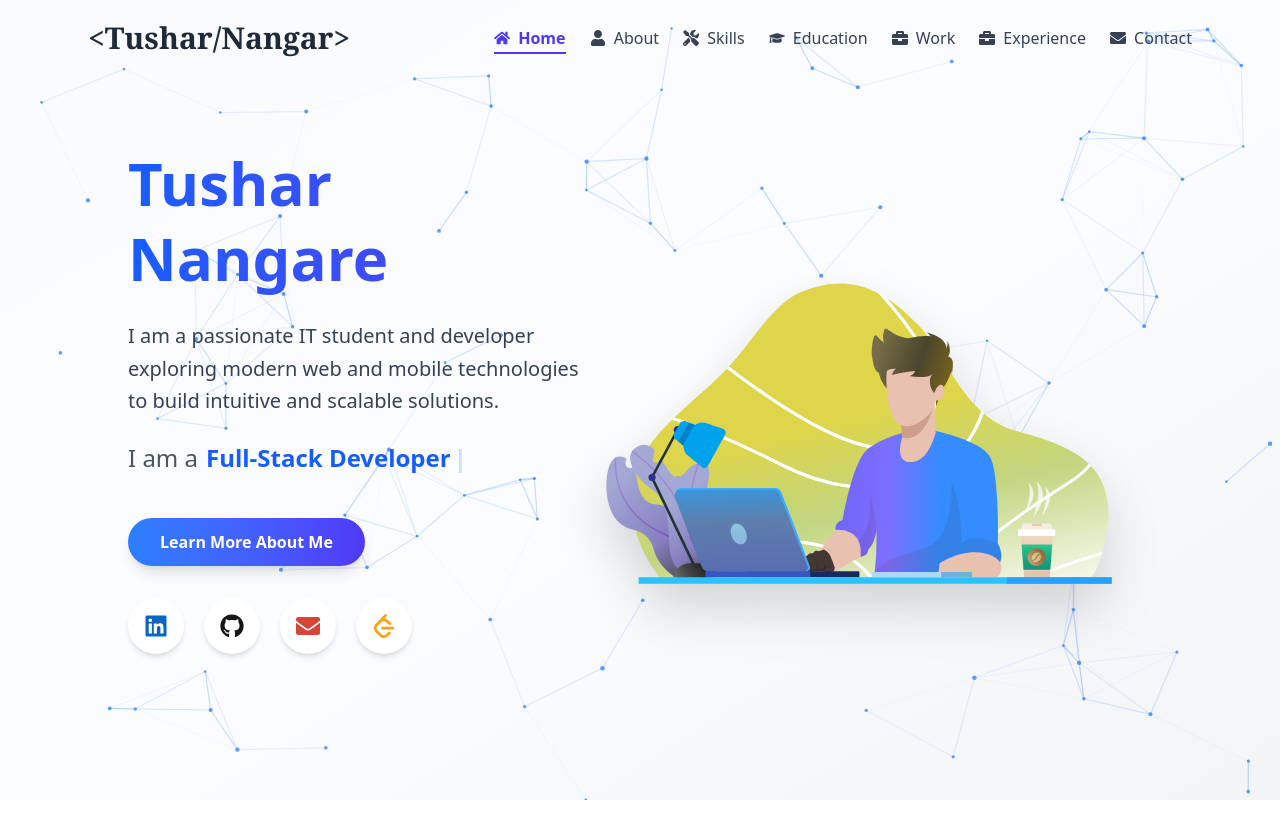
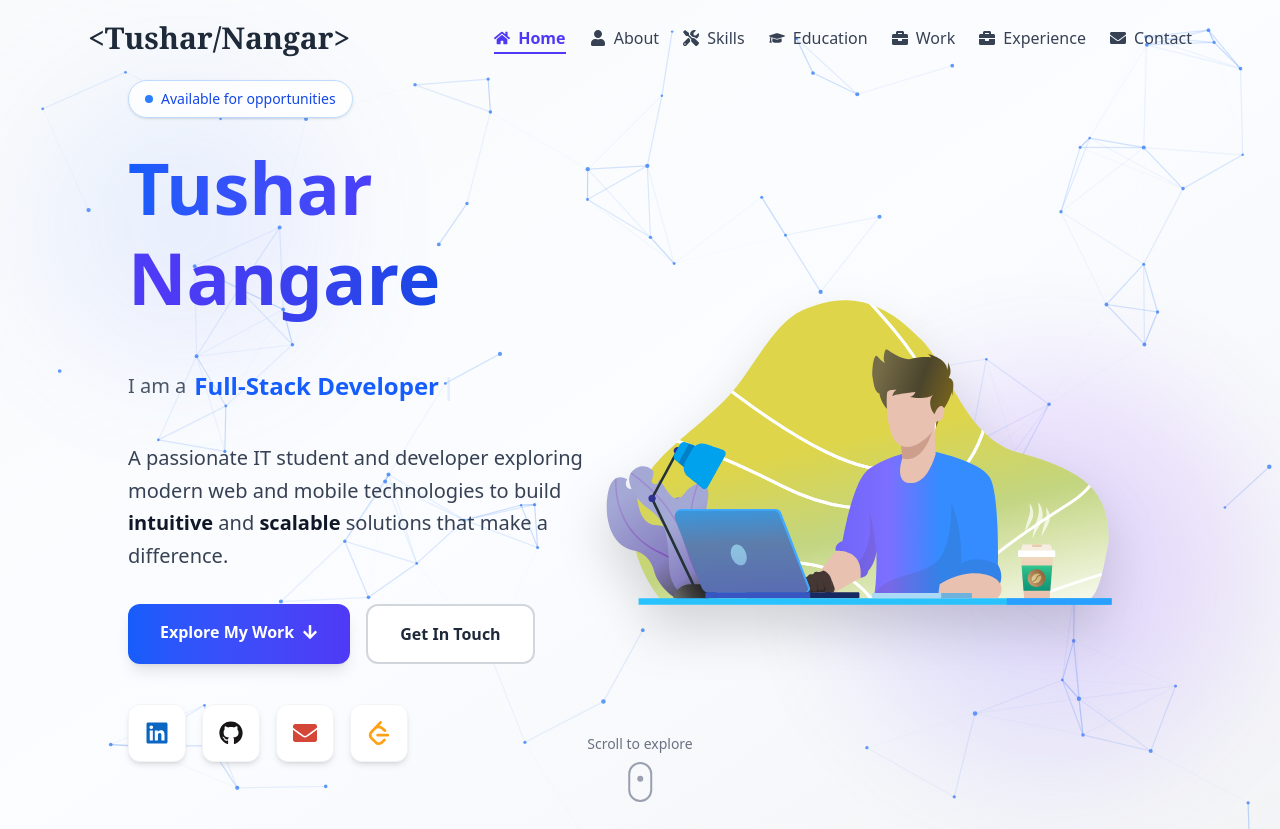
Before and after one commit to tusharnangare31/portfolio, a React (Vite) app: page / in a window 1280 px wide. Shown: the top 829 px of the page. Built offline with nearby package versions, Linux system fonts and the light colour scheme.

Commit message:
Change in Certification section

```diff
--- a/src/components/Experience.jsx
+++ b/src/components/Experience.jsx
@@ -1,14 +1,13 @@
 // src/components/Experience.jsx
 import React from "react";
 import { motion } from "framer-motion";
+import { FaAward, FaExternalLinkAlt } from "react-icons/fa";
 import cisco from "../assets/certificate/cisco.png";
 import cisco2 from "../assets/certificate/cisco2.png";
-import aicte from "../assets/certificate/aicte.jpeg"
-import oracle from "../assets/certificate/oracle.png"
-import scaler from "../assets/certificate/scaler.webp"
-// import infosys from "../assets/certificate/infosys.png"
-import google from "../assets/certificate/google.png"
-
+import aicte from "../assets/certificate/aicte.jpeg";
+import oracle from "../assets/certificate/oracle.png";
+import scaler from "../assets/certificate/scaler.webp";
+import google from "../assets/certificate/google.png";
 
 const experiences = [
   {
@@ -16,72 +15,115 @@ const experiences = [
     year: "2025",
     img: "https://www.samco.in/knowledge-center/wp-content/uploads/2024/12/Infosys-Share-Price.png",
     link: "#",
+    category: "AI/ML",
+    color: "from-blue-500 to-indigo-600",
   },
   {
     title: "Generative AI Professional – Oracle",
     year: "2025",
     img: oracle,
     link: "/certificates/oracle.pdf",
+    category: "AI/ML",
+    color: "from-red-500 to-orange-600",
   },
   {
     title: "Data Science Fundamentals – Scaler Topic",
     year: "2025",
     img: scaler,
     link: "/certificates/scaler.png",
+    category: "Data Science",
+    color: "from-purple-500 to-pink-600",
   },
   {
     title: "Python Essentials I – Cisco",
     year: "2025",
     img: cisco,
     link: "/certificates/PythonEssentials1.pdf",
+    category: "Programming",
+    color: "from-cyan-500 to-blue-600",
   },
   {
     title: "Python Essentials II – Cisco",
     year: "2025",
     img: cisco2,
     link: "/certificates/PythonEssentials2.pdf",
+    category: "Programming",
+    color: "from-cyan-500 to-blue-600",
   },
   {
     title: "AI-ML Virtual Internship – Google",
     year: "2025",
     img: google,
     link: "/certificates/google.pdf",
+    category: "AI/ML",
+    color: "from-green-500 to-teal-600",
   },
   {
     title: "Full-Stack Python Development – AICTE",
     year: "2024",
     img: aicte,
     link: "/certificates/aicte.pdf",
+    category: "Web Development",
+    color: "from-indigo-500 to-purple-600",
   },
-
 ];
 
 export default function Experience() {
+  const containerVariants = {
+    hidden: { opacity: 0 },
+    visible: {
+      opacity: 1,
+      transition: { staggerChildren: 0.1, delayChildren: 0.1 },
+    },
+  };
+
+  const cardVariants = {
+    hidden: { opacity: 0, y: 30, scale: 0.95 },
+    visible: {
+      opacity: 1,
+      y: 0,
+      scale: 1,
+      transition: { duration: 0.5, ease: "easeOut" },
+    },
+  };
+
   return (
     <section
       id="experience"
-      className="py-14 px-5 bg-gradient-to-b from-gray-50 to-white relative"
+      className="py-20 px-6 bg-gradient-to-br from-gray-50 via-blue-50/30 to-gray-100 relative overflow-hidden"
     >
-      <div className="max-w-5xl mx-auto text-center">
-        <motion.h2
+      {/* Background Decoration */}
+      <div className="absolute top-0 right-0 w-96 h-96 bg-gradient-to-br from-blue-200/20 to-indigo-200/20 rounded-full blur-3xl -z-0" />
+      <div className="absolute bottom-0 left-0 w-80 h-80 bg-gradient-to-tr from-purple-200/20 to-pink-200/20 rounded-full blur-3xl -z-0" />
+
+      <div className="max-w-7xl mx-auto relative z-10">
+        {/* Section Header */}
+        <motion.div
           initial={{ opacity: 0, y: -20 }}
           whileInView={{ opacity: 1, y: 0 }}
           viewport={{ once: true }}
           transition={{ duration: 0.6 }}
-          className="text-3xl md:text-4xl font-bold text-gray-900 mb-10"
+          className="text-center mb-16"
         >
+          <div className="inline-flex items-center gap-2 bg-indigo-100 text-indigo-700 px-4 py-2 rounded-full text-sm font-semibold mb-4">
+            <FaAward className="w-4 h-4" />
+            <span>Professional Growth</span>
+          </div>
+          <h2 className="text-4xl md:text-5xl font-extrabold text-gray-900 mb-4">
             Certifications & Achievements
-        </motion.h2>
+          </h2>
+          <p className="text-lg text-gray-600 max-w-2xl mx-auto">
+            Continuous learning and professional development through industry-recognized certifications
+          </p>
+        </motion.div>
 
+        {/* Certifications Grid */}
         <motion.div
-          className="grid grid-cols-2 sm:grid-cols-3 md:grid-cols-4 gap-5"
+          className="grid grid-cols-1 sm:grid-cols-2 lg:grid-cols-3 xl:grid-cols-4 gap-6"
+          variants={containerVariants}
           initial="hidden"
           whileInView="visible"
-          viewport={{ once: true }}
-          variants={{
-            hidden: {},
-            visible: { transition: { staggerChildren: 0.15 } },
-          }}
+          viewport={{ once: true, amount: 0.1 }}
         >
           {experiences.map((exp, idx) => (
             <motion.a
@@ -89,29 +131,84 @@ export default function Experience() {
               href={exp.link}
               target="_blank"
               rel="noopener noreferrer"
-              initial={{ opacity: 0, y: 20 }}
-              whileInView={{ opacity: 1, y: 0 }}
+              variants={cardVariants}
               whileHover={{
-                scale: 1.05,
-                y: -4,
-                boxShadow: "0 6px 18px rgba(0,0,0,0.12)",
+                y: -8,
+                scale: 1.03,
+                transition: { duration: 0.3, ease: "easeOut" },
               }}
-              transition={{ duration: 0.35 }}
-              className="bg-white border border-gray-100 rounded-xl shadow-sm hover:shadow-md transition-all duration-300 overflow-hidden flex flex-col items-center p-3 sm:p-4"
+              className="group relative bg-white rounded-2xl shadow-md hover:shadow-2xl transition-all duration-300 overflow-hidden border border-gray-100"
             >
+              {/* Gradient Overlay on Hover */}
+              <div className={`absolute inset-0 bg-gradient-to-br ${exp.color} opacity-0 group-hover:opacity-5 transition-opacity duration-300`} />
+
+              {/* Card Content */}
+              <div className="relative p-6 flex flex-col items-center text-center h-full">
+                {/* Logo Container */}
+                <div className="relative mb-4">
+                  <div className="w-24 h-24 rounded-xl bg-gradient-to-br from-gray-50 to-gray-100 p-3 shadow-sm group-hover:shadow-md transition-shadow duration-300 flex items-center justify-center">
                     <img
                       src={exp.img}
                       alt={exp.title}
-                className="w-16 h-16 sm:w-20 sm:h-20 rounded-md object-cover mb-2"
+                      className="w-full h-full object-contain rounded-lg"
+                      onError={(e) => {
+                        e.target.onerror = null;
+                        e.target.src = "https://placehold.co/200x200/e5e7eb/6b7280?text=Cert";
+                      }}
                     />
-              <h3 className="text-xs sm:text-sm font-semibold text-gray-800 text-center leading-tight mb-1">
+                  </div>
+                  {/* Decorative Ring */}
+                  <div className={`absolute inset-0 rounded-xl bg-gradient-to-br ${exp.color} opacity-0 group-hover:opacity-20 blur-sm transition-opacity duration-300 -z-10`} />
+                </div>
+
+                {/* Title */}
+                <h3 className="text-base font-bold text-gray-900 leading-tight mb-3 min-h-[3rem] flex items-center">
                   {exp.title}
                 </h3>
-              <p className="text-[10px] sm:text-xs text-teal-700 bg-teal-50 px-2 py-0.5 rounded-full">
+
+                {/* Category Badge */}
+                <div className="mb-3">
+                  <span className={`inline-block px-3 py-1 rounded-full text-xs font-semibold bg-gradient-to-r ${exp.color} text-white shadow-sm`}>
+                    {exp.category}
+                  </span>
+                </div>
+
+                {/* Year and Link */}
+                <div className="mt-auto pt-4 border-t border-gray-100 w-full flex items-center justify-between">
+                  <span className="text-sm font-semibold text-gray-500">
                     {exp.year}
-              </p>
+                  </span>
+                  <div className="flex items-center gap-1.5 text-indigo-600 group-hover:text-indigo-700 transition-colors">
+                    <span className="text-xs font-medium">View</span>
+                    <FaExternalLinkAlt className="w-3 h-3 group-hover:translate-x-0.5 group-hover:-translate-y-0.5 transition-transform duration-300" />
+                  </div>
+                </div>
+              </div>
+
+              {/* Shine Effect on Hover */}
+              <div className="absolute inset-0 -translate-x-full group-hover:translate-x-full transition-transform duration-700 bg-gradient-to-r from-transparent via-white/20 to-transparent pointer-events-none" />
             </motion.a>
           ))}
+        </motion.div>
+
+        {/* Bottom CTA (Optional) */}
+        <motion.div
+          initial={{ opacity: 0, y: 20 }}
+          whileInView={{ opacity: 1, y: 0 }}
+          viewport={{ once: true }}
+          transition={{ delay: 0.3, duration: 0.6 }}
+          className="mt-16 text-center"
+        >
+          <p className="text-gray-600 text-sm md:text-base mb-4">
+            Want to see more achievements and project work?
+          </p>
+          <a
+            href="#projects"
+            className="inline-flex items-center gap-2 px-6 py-3 bg-gradient-to-r from-indigo-600 to-blue-600 text-white font-semibold rounded-full shadow-lg hover:shadow-xl hover:scale-105 transition-all duration-300"
+          >
+            <span>View My Projects</span>
+            <FaExternalLinkAlt className="w-4 h-4" />
+          </a>
         </motion.div>
       </div>
     </section>
--- a/src/components/Hero.jsx
+++ b/src/components/Hero.jsx
@@ -1,15 +1,14 @@
-// src/components/Hero.jsx
+// src/components/Hero.jsx - PROFESSIONAL IMPROVEMENTS
 import React, { useRef, useEffect } from "react";
 import { Typewriter } from "react-simple-typewriter";
 import Tilt from "react-parallax-tilt";
 import Lottie from "lottie-react";
 import { motion, useAnimation } from "framer-motion";
 import { useInView } from "react-intersection-observer";
-import { FaLinkedin, FaGithub, FaEnvelope } from "react-icons/fa";
+import { FaLinkedin, FaGithub, FaEnvelope, FaArrowDown } from "react-icons/fa";
 import { SiLeetcode } from "react-icons/si";
 import heroAnimation from "../assets/hero.json";
 
-// -- CONSTANTS --
 const ANIMATION_PHRASES = [
   "Final-Year IT Student",
   "Full-Stack Developer",
@@ -21,39 +20,41 @@ const ANIMATION_PHRASES = [
 
 export default function Hero() {
   const controls = useAnimation();
-  const { ref, inView } = useInView({ threshold: 0.2 }); // Lower threshold for mobile triggering
+  const { ref, inView } = useInView({ threshold: 0.2 });
 
   useEffect(() => {
     if (inView) controls.start("visible");
     else controls.start("hidden");
   }, [controls, inView]);
 
-  // -- ANIMATION VARIANTS --
   const textVariants = {
-    hidden: { opacity: 0, y: 20 }, // Changed to y for safer mobile animation
-    visible: { opacity: 1, y: 0, transition: { duration: 0.7, ease: "easeOut" } },
+    hidden: { opacity: 0, y: 30 },
+    visible: { opacity: 1, y: 0, transition: { duration: 0.8, ease: [0.22, 1, 0.36, 1] } },
   };
 
   const animationVariants = {
     hidden: { opacity: 0, scale: 0.9 },
-    visible: { opacity: 1, scale: 1, transition: { duration: 0.9, ease: "easeOut" } },
+    visible: { opacity: 1, scale: 1, transition: { duration: 1, ease: [0.22, 1, 0.36, 1] } },
   };
 
   const socialLinks = [
-    { icon: <FaLinkedin />, link: "https://www.linkedin.com/in/tusharnangare31/", color: "#0A66C2" },
-    { icon: <FaGithub />, link: "https://github.com/tusharnangare31", color: "#171515" },
-    { icon: <FaEnvelope />, link: "mailto:tusharnangare311003@gmail.com", color: "#D44638" },
-    { icon: <SiLeetcode />, link: "https://leetcode.com/u/tusharnangare311003/", color: "#FFA116" },
+    { icon: <FaLinkedin />, link: "https://www.linkedin.com/in/tusharnangare31/", color: "#0A66C2", label: "LinkedIn" },
+    { icon: <FaGithub />, link: "https://github.com/tusharnangare31", color: "#171515", label: "GitHub" },
+    { icon: <FaEnvelope />, link: "mailto:tusharnangare311003@gmail.com", color: "#D44638", label: "Email" },
+    { icon: <SiLeetcode />, link: "https://leetcode.com/u/tusharnangare311003/", color: "#FFA116", label: "LeetCode" },
   ];
+
+  const scrollToAbout = () => {
+    const aboutSection = document.getElementById("about");
+    if (aboutSection) aboutSection.scrollIntoView({ behavior: "smooth", block: "start" });
+  };
 
   return (
     <section
       id="hero"
       ref={ref}
-      // Layout: Vertical on mobile (flex-col), Horizontal on Desktop (md:flex-row)
       className="relative min-h-screen flex flex-col md:flex-row items-center justify-center px-6 md:px-16 lg:px-32 py-24 md:py-20 overflow-hidden bg-gradient-to-br from-gray-50 via-blue-50/30 to-gray-100"
     >
-      {/* Particle background canvas */}
       <ParticleNetwork
         color="#3b82f6"
         mousePointColor="#f59e0b"
@@ -65,28 +66,39 @@ export default function Hero() {
         className="absolute inset-0 z-0 pointer-events-none"
       />
 
-      {/* --- TEXT CONTENT SECTION --- */}
+      {/* Decorative orbs */}
+      <div className="absolute top-20 left-10 w-72 h-72 bg-gradient-to-br from-blue-400/20 to-indigo-500/20 rounded-full blur-3xl animate-pulse" />
+      <div className="absolute bottom-20 right-10 w-96 h-96 bg-gradient-to-tr from-indigo-400/20 to-purple-500/20 rounded-full blur-3xl animate-pulse" style={{ animationDelay: "1s" }} />
+
       <motion.div
-        // Mobile: Centered text, Full Width
-        // Desktop: Left-aligned text, Half Width, Padding Right
         className="w-full md:w-1/2 flex flex-col items-center md:items-start text-center md:text-left z-10 md:pr-12"
         initial="hidden"
         animate={controls}
         variants={textVariants}
       >
-        {/* Mobile: Smaller Header / Desktop: Large Header */}
-        <h1 className="text-4xl sm:text-5xl md:text-6xl font-extrabold leading-tight bg-clip-text text-transparent bg-gradient-to-r from-blue-600 to-indigo-600 pb-2">
-          Tushar Nangare
+        {/* Status badge with pulse */}
+        <motion.div
+          initial={{ opacity: 0, y: -20 }}
+          animate={{ opacity: 1, y: 0 }}
+          transition={{ delay: 0.2, duration: 0.6 }}
+          className="inline-flex items-center gap-2 bg-white/80 backdrop-blur-sm border border-blue-200 px-4 py-2 rounded-full text-sm font-medium text-blue-700 shadow-sm mb-6"
+        >
+          <span className="relative flex h-2 w-2">
+            <span className="animate-ping absolute inline-flex h-full w-full rounded-full bg-blue-400 opacity-75"></span>
+            <span className="relative inline-flex rounded-full h-2 w-2 bg-blue-500"></span>
+          </span>
+          <span>Available for opportunities</span>
+        </motion.div>
+
+        <h1 className="text-4xl sm:text-5xl md:text-6xl lg:text-7xl font-extrabold leading-tight mb-2">
+          <span className="bg-clip-text text-transparent bg-gradient-to-r from-blue-600 via-indigo-600 to-blue-700">
+            Tushar Nangare
+          </span>
         </h1>
 
-        <p className="mt-4 text-base sm:text-lg md:text-xl text-gray-700 leading-relaxed max-w-lg md:max-w-xl">
-          I am a passionate IT student and developer exploring modern web and mobile technologies to build intuitive and scalable solutions.
-        </p>
-
-        {/* Typewriter: Flex row on desktop, centered column/row on mobile */}
-        <p className="mt-5 text-lg sm:text-xl md:text-2xl text-gray-800 font-medium h-12 md:h-10 flex flex-col md:flex-row items-center justify-center md:justify-start">
-          <span className="mb-1 md:mb-0 md:mr-2 text-gray-600">I am a</span>
-          <span className="text-blue-600 font-bold">
+        <div className="mt-6 mb-6 h-16 flex flex-col md:flex-row items-center justify-center md:justify-start gap-2">
+          <span className="text-lg md:text-xl text-gray-600 font-medium">I am a</span>
+          <span className="text-xl md:text-2xl text-blue-600 font-bold min-h-[2rem] flex items-center">
             <Typewriter
               words={ANIMATION_PHRASES}
               loop={0}
@@ -97,52 +109,84 @@ export default function Hero() {
               delaySpeed={1500}
             />
           </span>
+        </div>
+
+        <p className="text-base sm:text-lg md:text-xl text-gray-700 leading-relaxed max-w-lg md:max-w-xl mb-8">
+          A passionate IT student and developer exploring modern web and mobile technologies
+          to build <span className="font-semibold text-gray-900">intuitive</span> and
+          <span className="font-semibold text-gray-900"> scalable</span> solutions that make a difference.
         </p>
 
-        {/* CTA Button */}
-        <div className="mt-8 md:mt-10 flex justify-center md:justify-start w-full">
+        <div className="flex flex-col sm:flex-row gap-4 w-full sm:w-auto mb-10">
           <a
             href="#about"
-            className="px-8 py-3 rounded-full bg-gradient-to-r from-blue-500 to-indigo-600 text-white font-semibold shadow-lg hover:shadow-blue-500/40 hover:scale-105 transition-all duration-300 text-sm md:text-base"
+            className="group relative px-8 py-4 rounded-xl bg-gradient-to-r from-blue-600 to-indigo-600 text-white font-semibold shadow-lg hover:shadow-blue-500/50 transition-all duration-300 overflow-hidden"
           >
-            Learn More About Me
+            <span className="relative z-10 flex items-center justify-center gap-2">
+              Explore My Work
+              <FaArrowDown className="group-hover:translate-y-1 transition-transform duration-300" />
+            </span>
+            <div className="absolute inset-0 bg-gradient-to-r from-blue-700 to-indigo-700 translate-y-full group-hover:translate-y-0 transition-transform duration-300" />
+          </a>
+
+          <a
+            href="#contact"
+            className="px-8 py-4 rounded-xl bg-white border-2 border-gray-300 text-gray-800 font-semibold hover:border-blue-500 hover:text-blue-600 hover:shadow-lg transition-all duration-300"
+          >
+            Get In Touch
           </a>
         </div>
 
-        {/* Social Icons */}
-        <div className="mt-8 flex gap-5 justify-center md:justify-start flex-wrap">
+        <div className="flex gap-4 justify-center md:justify-start flex-wrap">
           {socialLinks.map((item, idx) => (
-            <a
+            <motion.a
               key={idx}
               href={item.link}
               target="_blank"
               rel="noopener noreferrer"
-              className="flex items-center justify-center rounded-full p-3 sm:p-4 text-xl md:text-2xl shadow-md hover:shadow-lg hover:scale-110 transition-all duration-300 bg-white"
+              aria-label={item.label}
+              whileHover={{ scale: 1.1, y: -4 }}
+              whileTap={{ scale: 0.95 }}
+              className="group relative flex items-center justify-center rounded-xl p-4 text-2xl shadow-md hover:shadow-xl transition-all duration-300 bg-white border border-gray-100"
               style={{ color: item.color }}
             >
               {item.icon}
-            </a>
+              <span className="absolute -bottom-8 left-1/2 -translate-x-1/2 bg-gray-900 text-white text-xs px-2 py-1 rounded opacity-0 group-hover:opacity-100 transition-opacity whitespace-nowrap pointer-events-none">
+                {item.label}
+              </span>
+            </motion.a>
           ))}
         </div>
+
+        <motion.button
+          onClick={scrollToAbout}
+          initial={{ opacity: 0 }}
+          animate={{ opacity: 1 }}
+          transition={{ delay: 1.5, duration: 1 }}
+          className="hidden md:flex absolute bottom-10 left-1/2 -translate-x-1/2 flex-col items-center gap-2 text-gray-500 hover:text-blue-600 transition-colors cursor-pointer group"
+          aria-label="Scroll to about section"
+        >
+          <span className="text-sm font-medium">Scroll to explore</span>
+          <div className="w-6 h-10 border-2 border-gray-400 rounded-full flex items-start justify-center p-1 group-hover:border-blue-600 transition-colors">
+            <motion.div
+              animate={{ y: [0, 12, 0] }}
+              transition={{ duration: 1.5, repeat: Infinity }}
+              className="w-1.5 h-1.5 bg-gray-400 rounded-full group-hover:bg-blue-600"
+            />
+          </div>
+        </motion.button>
       </motion.div>
 
-      {/* --- ILLUSTRATION SECTION --- */}
       <motion.div
         className="w-full md:w-1/2 mt-12 md:mt-0 flex justify-center md:justify-end z-10"
         initial="hidden"
         animate={controls}
         variants={animationVariants}
       >
-        {/* MOBILE VIEW: Simple Div (No Tilt)
-            Hidden on Desktop (md:hidden)
-        */}
         <div className="block md:hidden w-[18rem] h-[18rem] sm:w-[24rem] sm:h-[24rem]">
-           <Lottie animationData={heroAnimation} loop={true} className="w-full h-full drop-shadow-xl" />
+          <Lottie animationData={heroAnimation} loop={true} className="w-full h-full drop-shadow-2xl" />
         </div>
 
-        {/* DESKTOP VIEW: Tilt Enabled
-            Hidden on Mobile (hidden md:block)
-        */}
         <div className="hidden md:block">
           <Tilt
             className="w-[30rem] h-[30rem] lg:w-[35rem] lg:h-[35rem] rounded-3xl bg-white/0"
@@ -162,11 +206,6 @@ export default function Hero() {
     </section>
   );
 }
-
-/* ------------------------------------------------------------------
-   ParticleNetwork Component
-   (Handles both mouse and touch subtly, fits container)
-   ------------------------------------------------------------------ */
 
 function ParticleNetwork({
   color = "#3b82f6",
@@ -221,11 +260,8 @@ function ParticleNetwork({
       hostRectRef.current.width = logicalW;
       hostRectRef.current.height = logicalH;
 
-      // Adjust particle count based on screen size for performance
       const isSmallScreen = logicalW < 768;
-      const count = isSmallScreen
-        ? Math.floor(particleCount * 0.6)
-        : Math.max(10, Math.floor(particleCount));
+      const count = isSmallScreen ? Math.floor(particleCount * 0.6) : Math.max(10, Math.floor(particleCount));
 
       const particles = [];
       for (let i = 0; i < count; i++) {
@@ -245,7 +281,6 @@ function ParticleNetwork({
     function onMoveFromHost(e) {
       const host = canvas.parentElement || document.body;
       const rect = host.getBoundingClientRect();
-      // Handle both mouse and touch coordinates
       const clientX = e.touches ? e.touches[0].clientX : e.clientX;
       const clientY = e.touches ? e.touches[0].clientY : e.clientY;
 
@@ -363,9 +398,9 @@ function ParticleNetwork({
 
     const host = canvas.parentElement || document.body;
     host.addEventListener("mousemove", onMoveFromHost);
-    host.addEventListener("touchmove", onMoveFromHost); // Add touch support
+    host.addEventListener("touchmove", onMoveFromHost);
     host.addEventListener("mouseleave", onLeaveFromHost);
-    host.addEventListener("touchend", onLeaveFromHost); // Add touch end support
+    host.addEventListener("touchend", onLeaveFromHost);
     window.addEventListener("resize", resize);
 
     resize();
```
Lines whose indentation alone changed are shown as unchanged.
